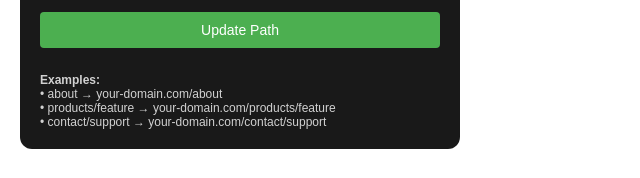
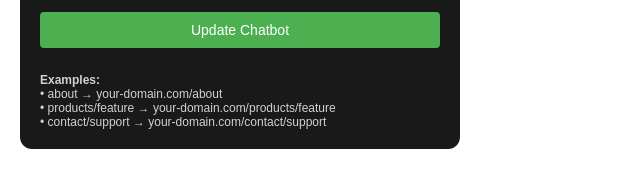
Before and after one commit to karu-yonder/customer-website-test, a plain HTML site: page index.html in a window 1280 px wide. Shown: the part 311-489 px from the top of the page, 0-640 px from the left. Drawn offline with Linux system fonts and the light colour scheme.

Commit message:
Update Path-> Update Chatbot

```diff
--- a/index.html
+++ b/index.html
@@ -95,7 +95,7 @@
         <small>This URL will work for targeted message testing</small>
       </div>
 
-      <button onclick="updatePath()">Update Path</button>
+      <button onclick="updatePath()">Update Chatbot</button>
 
       <div class="path-examples">
         <strong>Examples:</strong><br />
```
